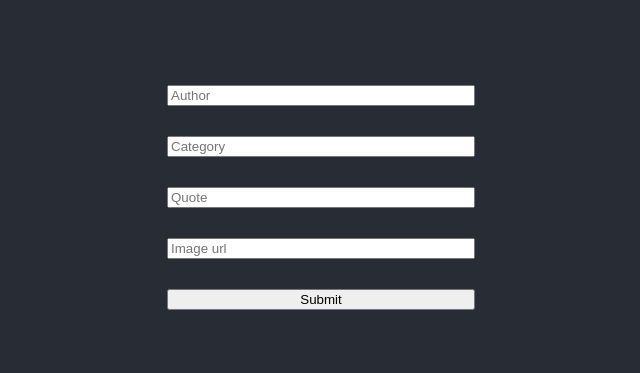
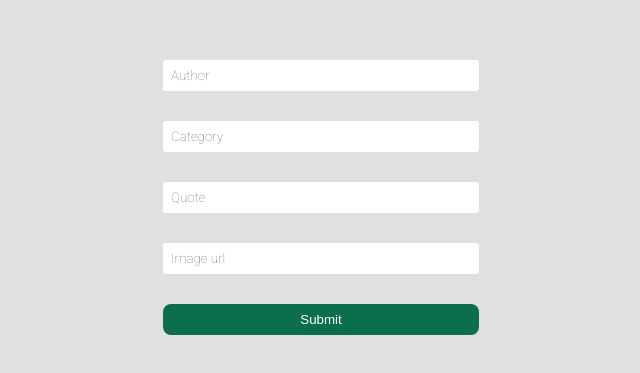
Before and after one commit to penand/Aaquote, a React (Create React App) app: page / in a window 1280 px wide. Shown: the part 203-576 px from the top of the page, without its empty margins (319-959 px from the left). Built offline with nearby package versions, Linux system fonts and the light colour scheme; no server answers.

Commit message:
style: overall styling

```diff
--- a/public/index.html
+++ b/public/index.html
@@ -3,6 +3,11 @@
   <head>
     <meta charset="utf-8" />
     <link rel="icon" href="%PUBLIC_URL%/favicon.ico" />
+    <link rel="preconnect" href="https://fonts.googleapis.com">
+    <link rel="preconnect" href="https://fonts.gstatic.com" crossorigin>
+    <link href="https://fonts.googleapis.com/css2?family=Roboto:wght@100&display=swap" rel="stylesheet">
+
+    <link rel="stylesheet" href="%PUBLIC_URL%/styles.css" />
     <meta name="viewport" content="width=device-width, initial-scale=1" />
     <meta name="theme-color" content="#000000" />
     <meta
--- /dev/null
+++ b/public/styles.css
@@ -0,0 +1,3 @@
+body {
+  font-family: "Roboto", sans-serif;
+}
--- a/src/App.tsx
+++ b/src/App.tsx
@@ -1,5 +1,3 @@
-import React from 'react';
-
 import QuoteForm from './components/QuoteForm';
 import QuoteGenerator from './components/QuoteGenerator';
 import { StyledContainer } from './style';
--- a/src/components/QuoteForm/index.tsx
+++ b/src/components/QuoteForm/index.tsx
@@ -4,7 +4,7 @@ import * as Yup from "yup";
 
 import { create } from "../../services/data-service";
 import { QuoteType } from "../../typings";
-import { StyledError, StyledInput, StyledMicroError } from "./style";
+import { StyledButton, StyledError, StyledInput, StyledMicroError } from "./style";
 
 const initialValues: QuoteType = {
     author: '',
@@ -113,9 +113,9 @@ const QuoteForm = () => {
                             {errors.image_url && touched.image_url && errors.image_url}
                         </StyledMicroError>
                     </StyledError>
-                    <button type='submit' disabled={isSubmitting}>
+                    <StyledButton type='submit' disabled={isSubmitting}>
                         Submit
-                    </button>
+                    </StyledButton>
                     {error}
                 </form>
             )}
--- a/src/components/QuoteForm/style.ts
+++ b/src/components/QuoteForm/style.ts
@@ -2,6 +2,11 @@ import styled from 'styled-components';
 
 export const StyledInput = styled.input`
     width: 300px;
+    padding: 8px;
+    border-radius: 3px;
+    border: none;
+    font-family: 'Roboto', sans-serif;
+    color: #161a1d;
 `;
 
 export const StyledError = styled.div`
@@ -12,6 +17,14 @@ export const StyledError = styled.div`
 export const StyledMicroError = styled.p`
     text-transform: capitalize;
     font-size: 12px;
-    color: red;
+    color: #721817;
     margin: 0px;
 `;
+
+export const StyledButton = styled.button`
+    padding: 8px;
+    background-color: #0b6e4f;
+    border: none;
+    color: white;
+    border-radius: 8px;
+`
--- a/src/components/QuoteGenerator/index.tsx
+++ b/src/components/QuoteGenerator/index.tsx
@@ -2,6 +2,7 @@ import { useEffect, useState } from "react";
 
 import { getAll } from "../../services/data-service";
 import { QuoteType } from "../../typings";
+import { StyledContainer, StyledH1 } from "./style";
 
 const QuoteGenerator = () => {
     const [quotes, setQuotes] = useState<QuoteType[]>([]);
@@ -15,18 +16,18 @@ const QuoteGenerator = () => {
         })
     }, []);
 
-    const randomIndex = Math.floor(Math.random() * quotes?.length);
+    // const randomIndex = Math.floor(Math.random() * quotes?.length);
 
     return (
-        <div>
+        <StyledContainer>
             {
                 quotes.length > 0 ?
-                    <h1 color="white">
-                        {quotes[randomIndex].title}
-                    </h1>
+                    <StyledH1>
+                        {quotes[4].title}
+                    </StyledH1>
                 : null
             }
-        </div>
+        </StyledContainer>
     );
 }
 
--- /dev/null
+++ b/src/components/QuoteGenerator/style.ts
@@ -0,0 +1,9 @@
+import styled from 'styled-components';
+
+export const StyledH1 = styled.h1`
+    color: #161a1d;
+`;
+
+export const StyledContainer = styled.div`
+    width: 700px;
+`
--- a/src/style.ts
+++ b/src/style.ts
@@ -2,12 +2,12 @@ import styled from 'styled-components';
 
 export const StyledContainer = styled.div`
   text-align: center;
-  background-color: #282c34;
+  background-color: #e0e0e2;
   min-height: 100vh;
   display: flex;
   flex-direction: column;
   align-items: center;
   justify-content: center;
   font-size: calc(10px + 2vmin);
-  color: white;
+  color: #ffffff;
 `;
```
